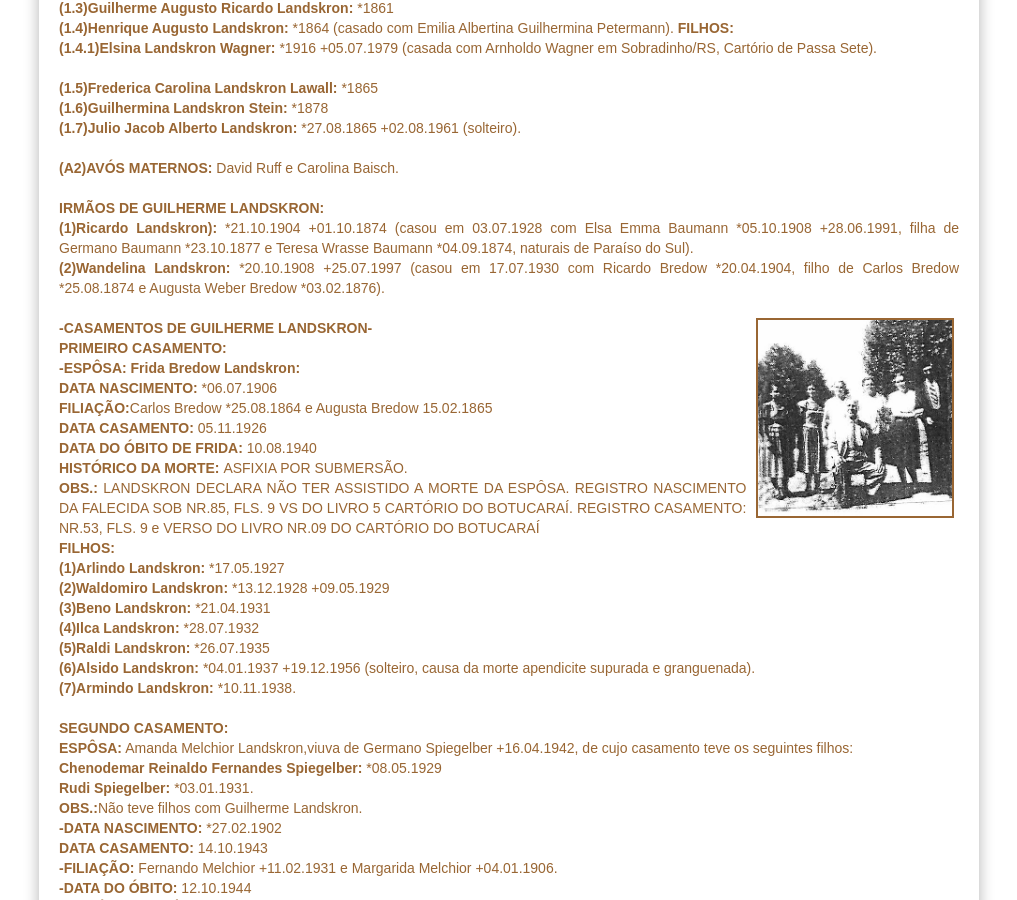
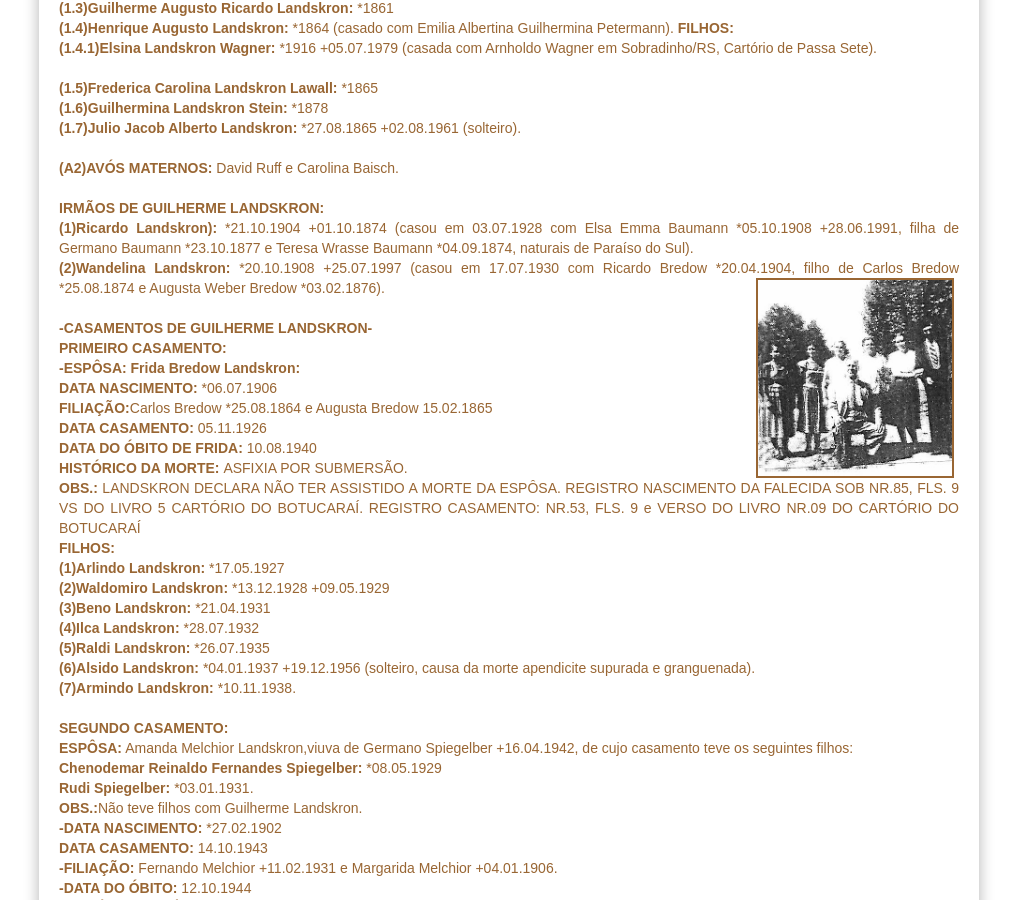
Before and after one commit to claudiovargas1955/claudiovargas1955.github.io, a Jekyll site: the page built from _pages/arvore-genealogica-de-guilherme landskron.html, in a window 1280 px wide and 900 px high, scrolled down 924 px. Shown: the whole window, without its empty margins (131-1148 px from the left). Built offline with Jekyll 4.4.1, drawn with Linux system fonts in a browser that asks for light colours; some web fonts are replaced.

Commit message:
Update arvore-genealogica-de-guilherme landskron.html

```diff
--- a/_pages/arvore-genealogica-de-guilherme landskron.html
+++ b/_pages/arvore-genealogica-de-guilherme landskron.html
@@ -91,8 +91,9 @@ CASAMENTO:</b><br>
 <b>(1)Ricardo Landskron): </b>*21.10.1904 +01.10.1874 (casou em 03.07.1928 com Elsa Emma Baumann *05.10.1908 +28.06.1991, filha de
 Germano Baumann *23.10.1877 e Teresa Wrasse Baumann *04.09.1874, naturais de Paraíso do Sul). <br>
 <b>(2)Wandelina Landskron: </b>*20.10.1908 +25.07.1997 (casou em 17.07.1930 com Ricardo Bredow *20.04.1904, filho de Carlos Bredow
+<img class="dir" style="float:right"; src="/images/familialandskron.jpg" height="200px"; title="família de Guilherme Landskron";/>
 *25.08.1874 e Augusta Weber Bredow *03.02.1876).<br><br>
-<img class="dir" style="float:right"; src="/images/familialandskron.jpg" height="200px"; title="família de Guilherme Landskron";/>
+
 <b>-CASAMENTOS DE GUILHERME LANDSKRON-</b><br>
 <b>PRIMEIRO CASAMENTO:</b> <br>
 <b>-ESPÔSA: Frida Bredow Landskron:</b><br>
```
